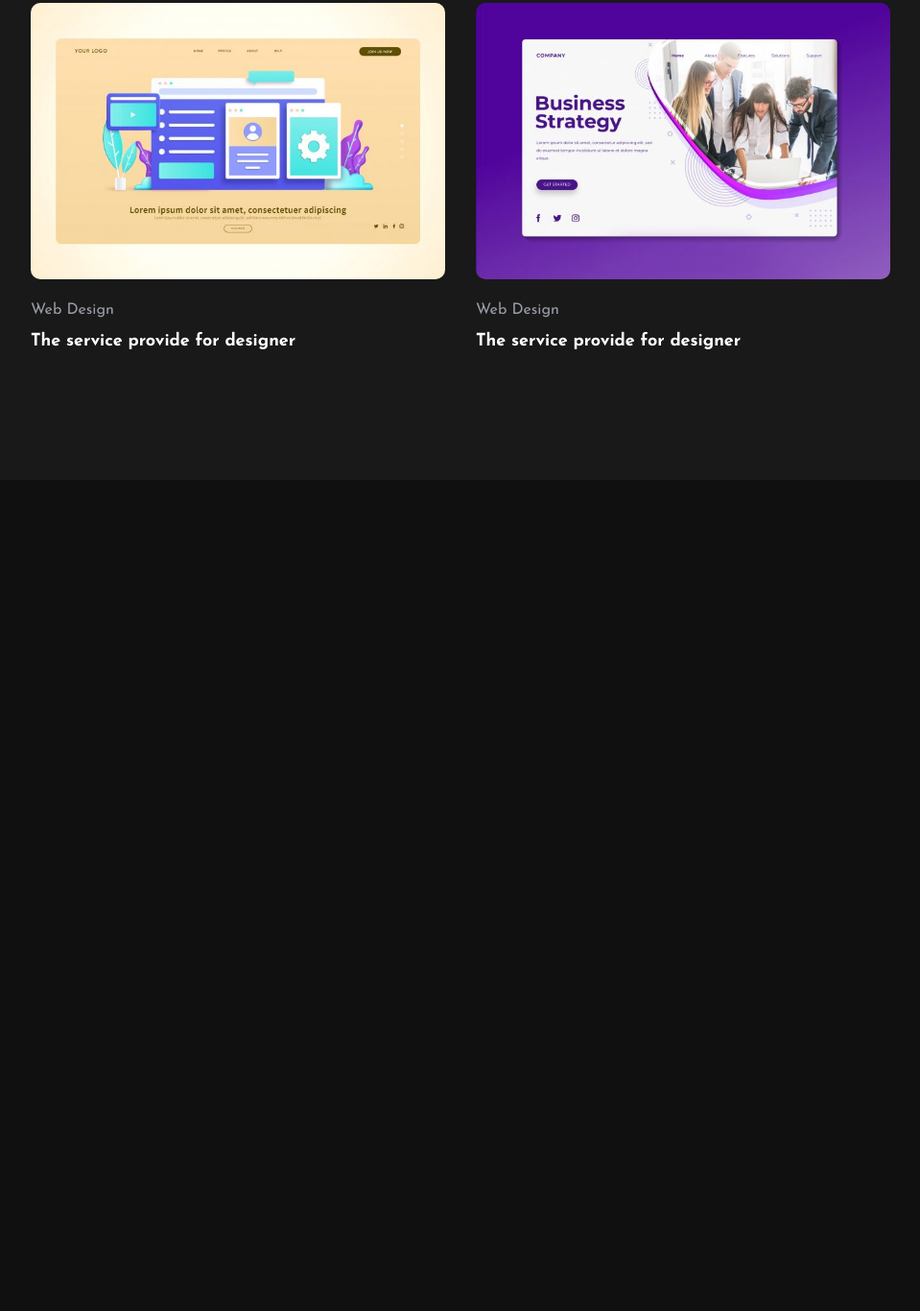
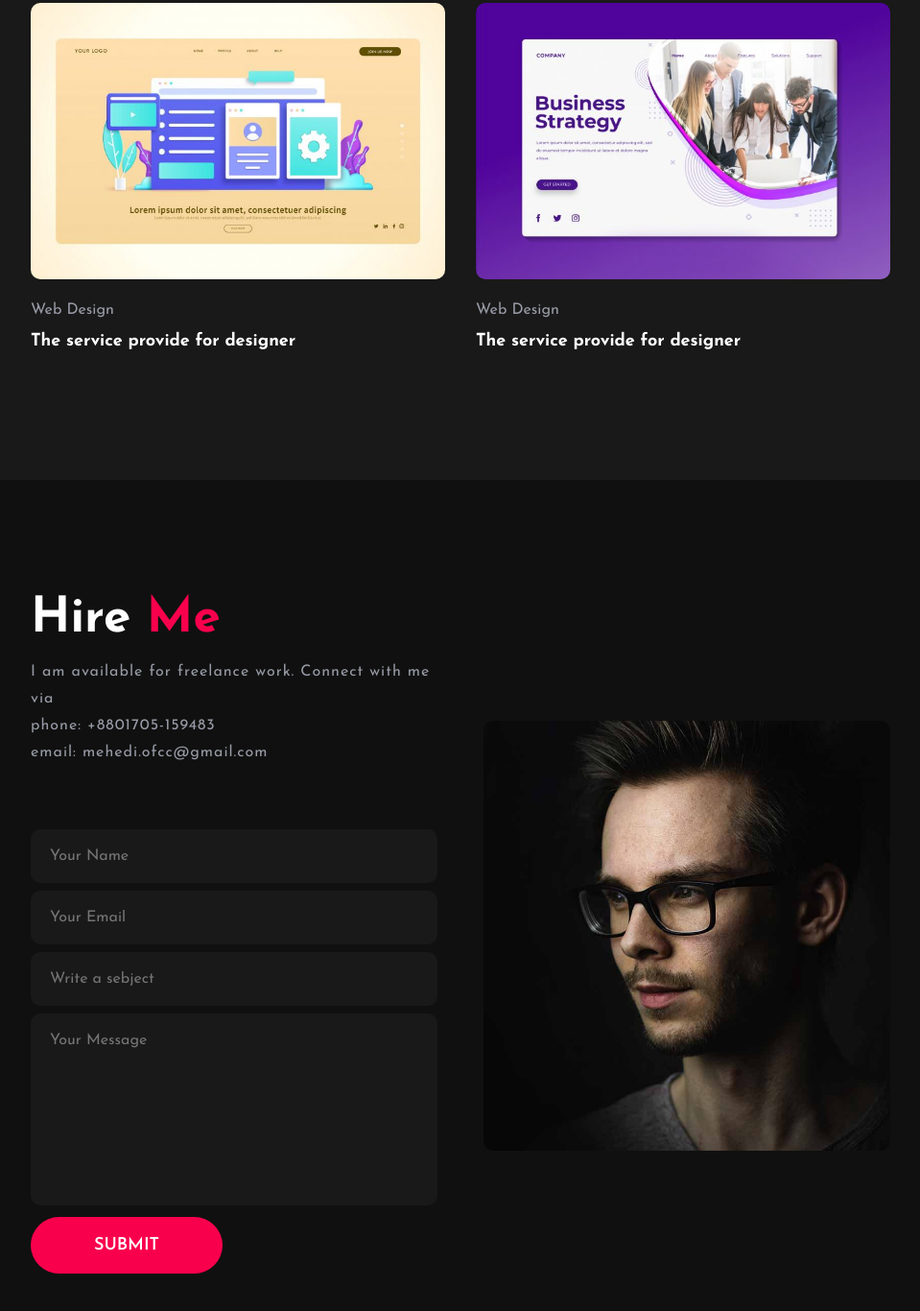
Before and after one commit to mehedihasan-ofc/mehedi-portfolio, a plain HTML site: page index.html in a window 1280 px wide. Shown: the part 4106-5472 px from the top of the page at 96% size, without its empty margins (160-1119 px from the left). Before the commit the page ends 4606 px from the top, so only its background shows below. Drawn offline with nearby package versions, Linux system fonts and the light colour scheme.

Commit message:
contact section done

```diff
--- a/index.html
+++ b/index.html
@@ -168,7 +168,29 @@
 
 
     <!-- STAR CONTACT SECTION -->
+    <section class="contact" id="contact">
+        <div class="contact-form">
+            <h2>Hire <span class="main-color">Me</span></h2>
+            <p>I am available for freelance work. Connect with me via <br> phone: +8801705-159483 <br> email: mehedi.ofcc@gmail.com</p>
+
+            <form action="#">
+                <input type="text" placeholder="Your Name" required>
+                <input type="email" placeholder="Your Email" required>
+                <input type="text" placeholder="Write a sebject" required>
+                <textarea cols="30" rows="10" placeholder="Your Message" required></textarea>
+                <input class="send" type="submit" value="submit">
+            </form>
+        </div>
+
+        <div class="contact-img">
+            <img src="resources/img/contact.jpg" alt="">
+        </div>
+    </section>
     <!-- END CONTACT SECTION -->
+
+
+    <!-- STAR FOOTER SECTION -->
+    <!-- END FOOTER SECTION -->
 
 
 
--- a/resources/css/style.css
+++ b/resources/css/style.css
@@ -363,3 +363,75 @@ section {
     font-weight: 700;
     margin-bottom: 15px;
 }
+/*===========================================================
+    CONTACT SECTION
+============================================================*/
+.contact {
+    background: var(--bg-color);
+    display: grid;
+    grid-template-columns: repeat(2, 2fr);
+    align-items: center;
+    grid-gap: 3rem;
+}
+
+.contact-img img {
+    max-width: 100%;
+    width: 700px;
+    height: auto;
+    border-radius: 10px;
+}
+
+.contact-form h2 {
+    font-size: var(--h2-font);
+    margin-bottom: 15px;
+}
+
+.contact-form p {
+    color: var(--secound-color);
+    letter-spacing: 1px;
+    line-height: 28px;
+    font-size: var(--p-font);
+    margin-bottom: 4.1rem;
+}
+
+.contact-form form {
+    position: relative;
+}
+
+.contact-form form input, form textarea {
+    width: 100%;
+    padding: 20px;
+    border: none;
+    outline: none;
+    background: var(--secound-bg-color);
+    color: var(--text-color);
+    font-size: 1rem;
+    margin-bottom: 0.5rem;
+    border-radius: 10px;
+}
+
+.contact-form textarea {
+    resize: none;
+    height: 200px;
+}
+
+.contact-form form .send {
+    display: inline-block;
+    background: var(--main-color);
+    color: var(--text-color);
+    font-size: 18px;
+    font-weight: 600;
+    border-radius: 30px;
+    width: 200px;
+    transition: ease .35s;
+    text-transform: uppercase;
+}
+
+.contact-form form .send:hover {
+    transform: translateY(-8px);
+    cursor: pointer;
+}
+
+/*===========================================================
+    FOOTER SECTION
+============================================================*/
```
